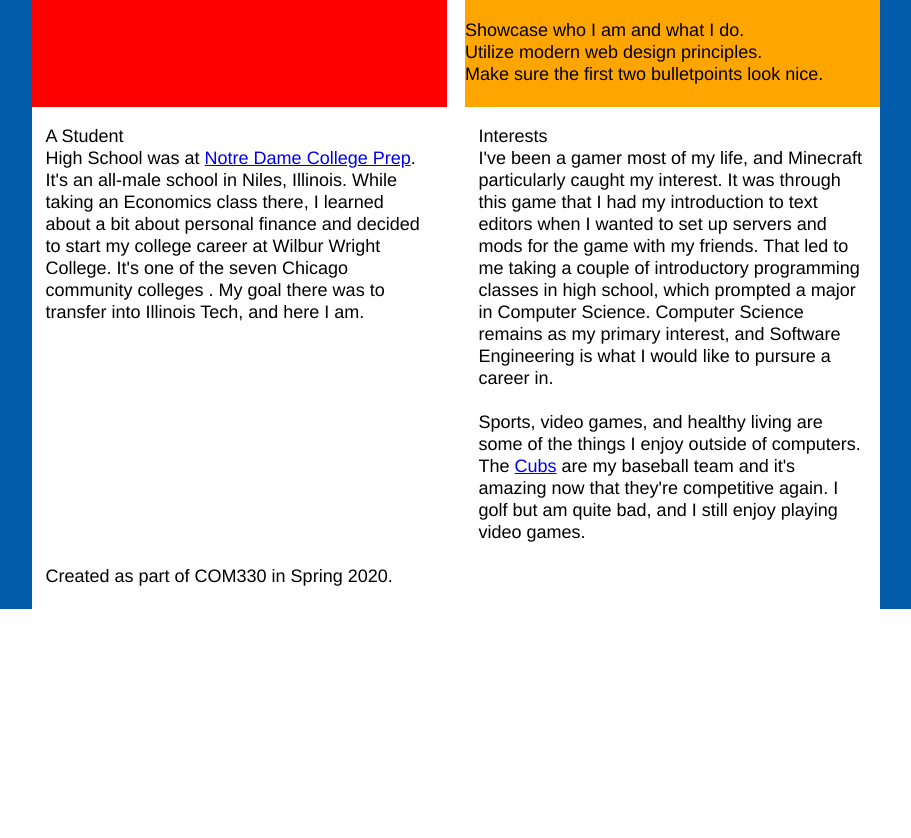
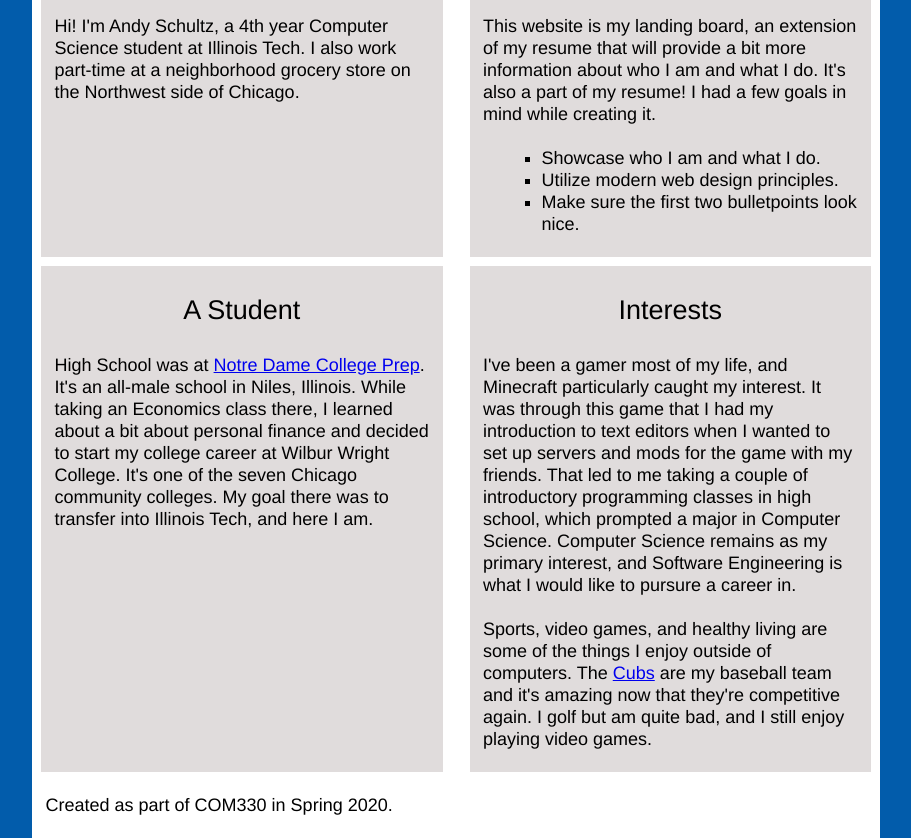
Before and after one commit to aschultz98/com330_project2, a plain HTML site: page index.html in a window 1280 px wide. Shown: the part 635-1473 px from the top of the page, without its empty margins (184-1095 px from the left). Before the commit the page ends 1244 px from the top, so only its background shows below. Drawn offline with Linux system fonts and the light colour scheme.

Commit message:
Format grid and colors, fix typos

```diff
--- a/css/screen.css
+++ b/css/screen.css
@@ -28,22 +28,36 @@ html {
   text-size-adjust: 100%;
 }
 
-p,ul  {
+h1,h2,p,ul  {
+  padding-left: .75em;
+  padding-right: .75em;
   padding-bottom: 1.222em;
 }
 
-h1,h2,p  {
-  padding-left: .75em;
-  padding-right: .75em;
+h1  {
+  font-size: 2em;
+  text-align: center;
+  padding-top: 0.5em;
+}
+
+h2  {
+  font-size: 1.5em;
+  text-align: center;
+  padding-top: 1.222em;
+}
+
+ul  {
+  list-style-type: square;
+  padding-left: 4em;
+}
+
+#footer  {
+  padding-top: 1.222em;
+  background:
 }
 
 
 /* Responsive Media */
-/*audio,
-img,
-video {
-
-}*/
 
 .responsive  {
   max-width: 100%;
@@ -73,7 +87,6 @@ cite {
 #header {
   background: white;
   display: grid;
-  align-content: center;
   justify-content: center;
 }
 
@@ -83,17 +96,13 @@ cite {
 }
 
 #home {
-  padding-left: 1.222em;
-  padding-right: 1.222em;
   background: #025cab;
 }
 
-#about  {
-  background: red;
-}
-
-#why  {
-  background: orange;
+#about, #why, #student, #interests  {
+  background: #e0dcdc;
+  margin-left: 0.5em;
+  margin-right: 0.5em;
 }
 
 #footer {
@@ -120,8 +129,7 @@ cite {
 
   #content  {
     display: grid;
-    grid-gap: 1em;
-    grid-template-columns: 1fr;
+    grid-column: 1fr;
   }
 }
 
@@ -140,7 +148,7 @@ cite {
 
   #content  {
     display: grid;
-    grid-gap: 1em;
+    grid-gap: 0.5em;
     grid-template-columns: 1fr 1fr;
   }
 }
```
Also changed, not shown: index.html (+2 -2 lines).
